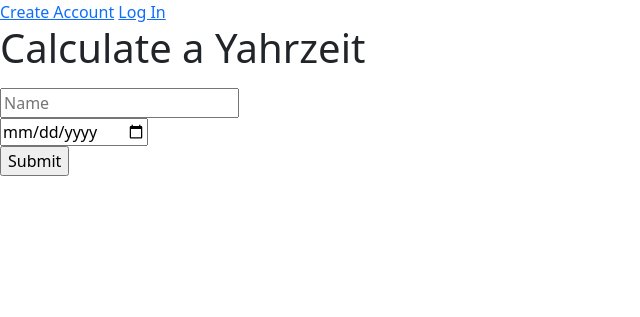
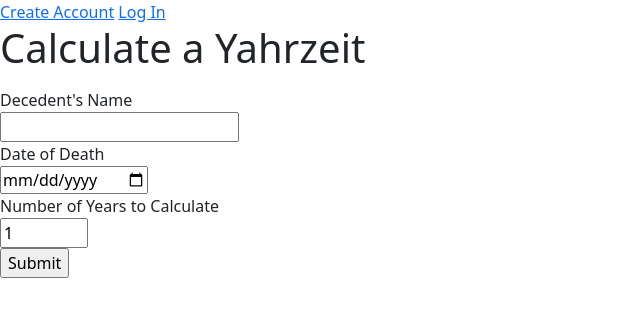
Before and after one commit to algavrich/yahrzeit, a Django app: page /yahrzeit/ in a window 1280 px wide. Shown: the top 317 px of the page, without its empty margins (0-640 px from the left). Run offline with Django 4.2, Linux system fonts and the light colour scheme.

Commit message:
Show labels and add line breaks for style. Create numerical input field for number of years to display
Co-authored-by: Eleah Miner <Eleahloucks@users.noreply.github.com>

```diff
--- a/mysite/yahrzeit_app/templates/index.html
+++ b/mysite/yahrzeit_app/templates/index.html
@@ -9,16 +9,17 @@
 	{% csrf_token %}
 	<fieldset>
 		<legend><h1>Calculate a Yahrzeit</h1></legend>
+		<label for="decedent-name">Decedent's Name</label><br>
 		<input
 			type="text"
 			name="decedent-name"
 			id="decedent-name"
-            placeholder="Name"
 			required
-        >
-        <label for="decedent-name" hidden>Decedent's Name</label><br>
-        <input type="date" name="decedent-date" id="decedent-date" required>
-        <label for="decedent-date" hidden>Date</label><br>
+		><br>
+		<label for="decedent-date">Date of Death</label><br>
+		<input type="date" name="decedent-date" id="decedent-date" required><br>
+		<label for="number">Number of Years to Calculate</label><br>
+		<input type="number" name="number" id="number" min="1" max="20" value="1">
 	</fieldset>
 	<input type="submit" value="Submit">
 </form>
```
Lines whose indentation alone changed are shown as unchanged.
